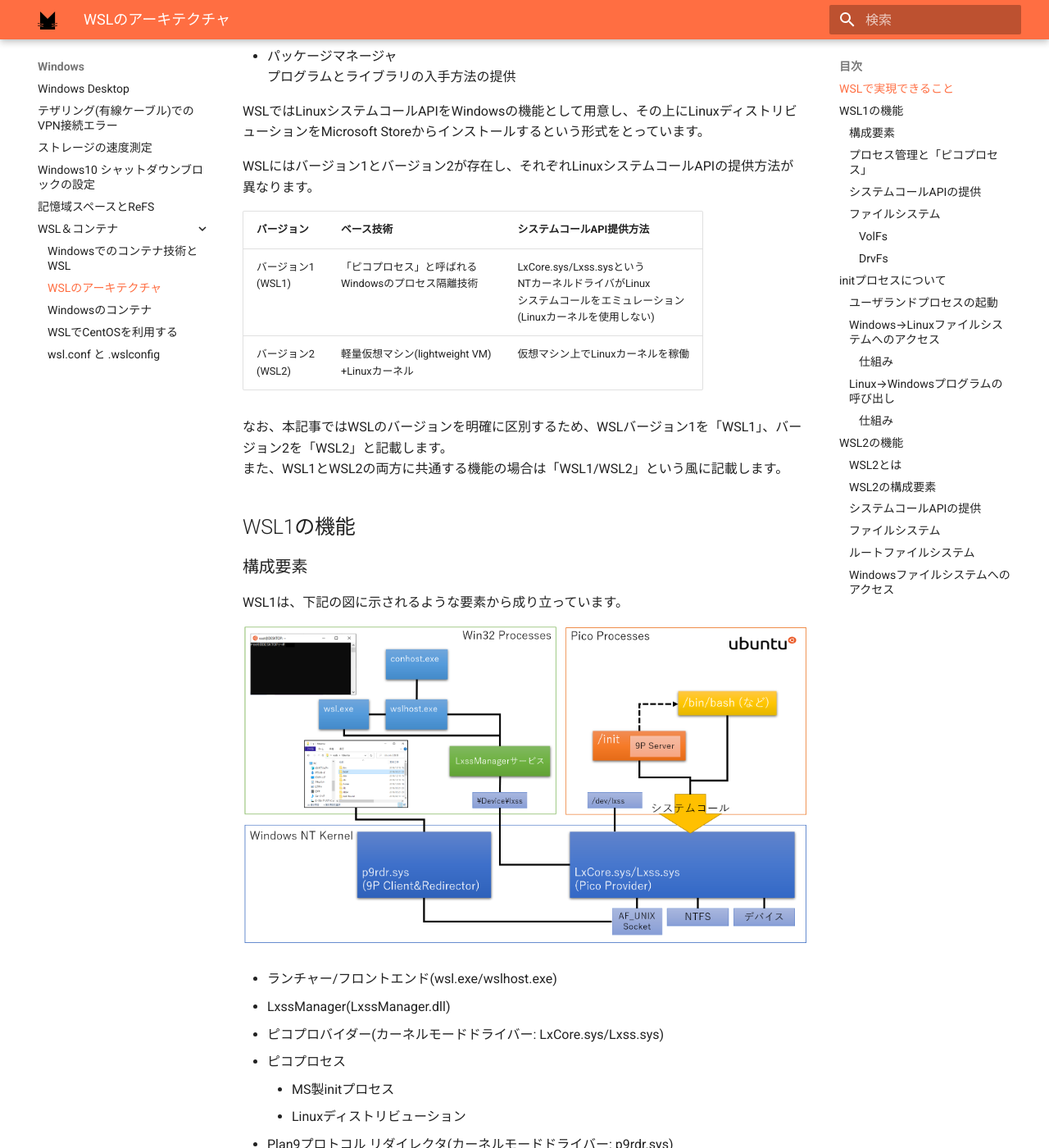
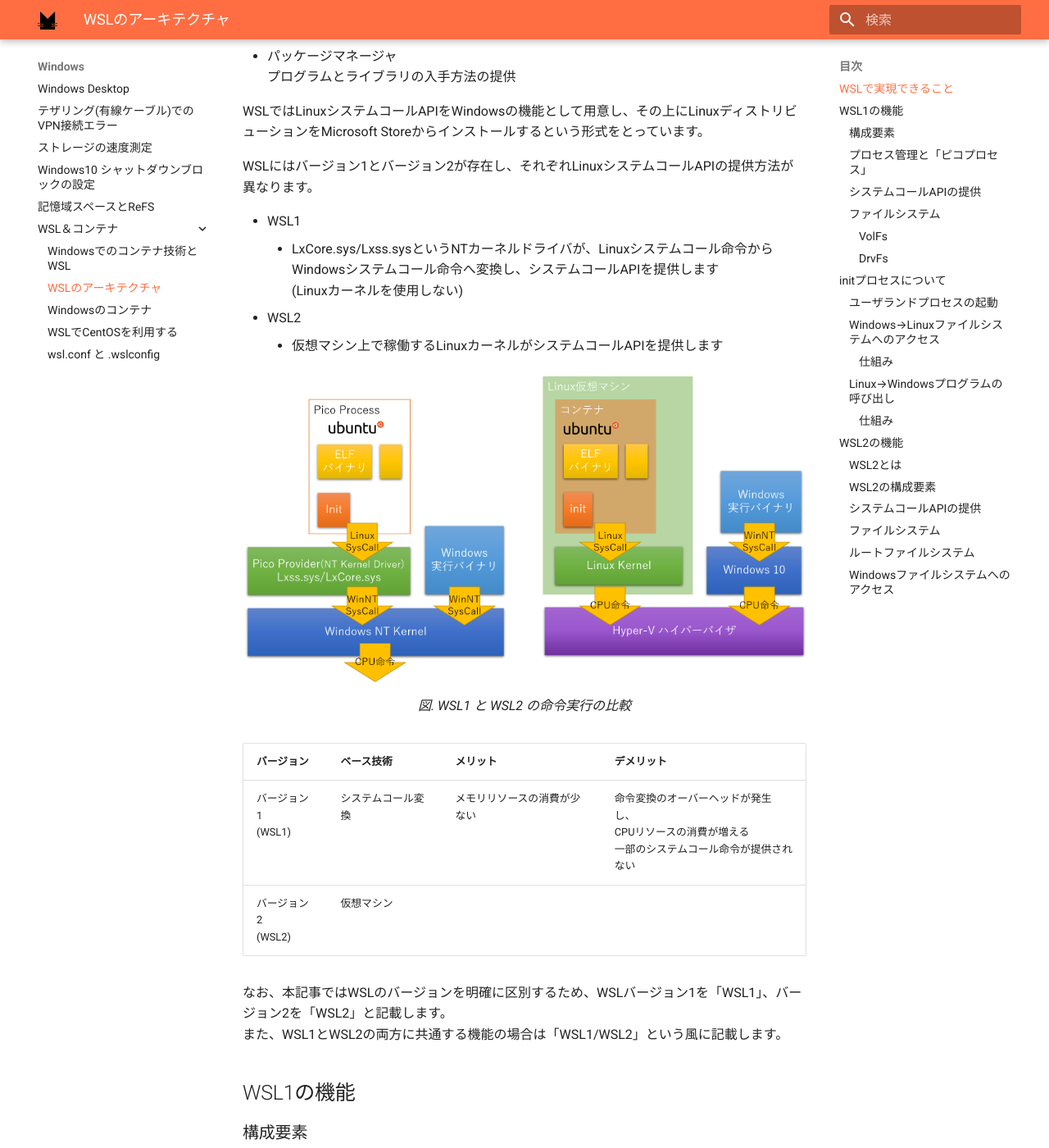
Before and after one commit to roy-n-roy/roy-n-roy.github.io, an MkDocs documentation site: the page built from docs/Windows/WSL＆コンテナ/Architecture.md, in a window 1280 px wide and 1400 px high, scrolled down 543 px. Shown: the whole window at 82% size. Built offline with MkDocs 1.6.1 and Material for MkDocs 9.7.7, drawn with Linux system fonts in a browser that asks for light colours; comment, search, counter and statistics services are not loaded; some of the changed text lies outside the part shown.

Commit message:
WSLアーキテクチャのページを編集

```diff
--- a/docs/Windows/WSL＆コンテナ/Architecture.md
+++ b/docs/Windows/WSL＆コンテナ/Architecture.md
@@ -18,10 +18,22 @@
 
 WSLにはバージョン1とバージョン2が存在し、それぞれLinuxシステムコールAPIの提供方法が異なります。
 
-| バージョン            | ベース技術                                              | システムコールAPI提供方法                   |
-| --------------------- | ------------------------------------------------------- | ------------------------------------------- |
-| バージョン1<br>(WSL1) | 「ピコプロセス」と呼ばれる<br>Windowsのプロセス隔離技術 | LxCore.sys/Lxss.sysという<br>NTカーネルドライバがLinux<br>システムコールをエミュレーション<br>(Linuxカーネルを使用しない) |
-| バージョン2<br>(WSL2) | 軽量仮想マシン(lightweight VM)<br>+Linuxカーネル        | 仮想マシン上でLinuxカーネルを稼働 |
+* WSL1
+	* LxCore.sys/Lxss.sysというNTカーネルドライバが、Linuxシステムコール命令からWindowsシステムコール命令へ変換し、システムコールAPIを提供します
+		(Linuxカーネルを使用しない)
+* WSL2
+	* 仮想マシン上で稼働するLinuxカーネルがシステムコールAPIを提供します
+
+<figure style="text-align: center;">
+<a href="/imgs/windows_wsl_compare.png" data-lightbox="windows_wsl_arch"><img src="/imgs/windows_wsl_compare.png" /></a>
+<figcaption>図. WSL1 と WSL2 の命令実行の比較</figcaption>
+</figure>
+
+| バージョン            | ベース技術         | メリット | デメリット |
+| --------------------- | ------------------ | -------- | ---------- |
+| バージョン1<br>(WSL1) | システムコール変換 | メモリリソースの消費が少ない | 命令変換のオーバーヘッドが発生し、<br>CPUリソースの消費が増える<br>一部のシステムコール命令が提供されない |
+| バージョン2<br>(WSL2) | 仮想マシン         |
+
 
 なお、本記事ではWSLのバージョンを明確に区別するため、WSLバージョン1を「WSL1」、バージョン2を「WSL2」と記載します。
 また、WSL1とWSL2の両方に共通する機能の場合は「WSL1/WSL2」という風に記載します。
@@ -30,7 +42,10 @@
 ### 構成要素
 WSL1は、下記の図に示されるような要素から成り立っています。
 
+<figure style="text-align: center;">
 <a href="/imgs/windows_wsl_wsl1.png" data-lightbox="windows_wsl_arch"><img src="/imgs/windows_wsl_wsl1.png" /></a>
+<figcaption>図. WSL1 アーキテクチャの概略</figcaption>
+</figure>
 
 * ランチャー/フロントエンド(wsl.exe/wslhost.exe)
 
@@ -141,7 +156,10 @@
 また、Windows側では`p9rdr.sys`というファイルシステムリダイレクタがカーネルモードドライバーとして稼働しています。
 このリダイレクタはWindowsプロセスから`\\wsl$`へアクセスした際に動作し、P9クライアントとしてWSL上のP9サーバへアクセスし、9Pサーバから受け取ったファイルやフォルダなどのデータをエクスプローラーなどのWindowsアプリケーション上に表現することで、WindowsからLinuxファイルシステムへのアクセスを実現しています。
 
+<figure style="text-align: center;">
 <a href="/imgs/windows_wsl_windows_to_linux_file_access.png" data-lightbox="windows_wsl_arch"><img src="/imgs/windows_wsl_windows_to_linux_file_access.png" /></a>
+<figcaption>図. 9Pを利用したLinuxファイルシステムへのアクセス</figcaption>
+</figure>
 
 ### Linux→Windowsプログラムの呼び出し
 WSLでは、WSL内のbashなどから、`cmd.exe`などのWindowsプログラムを呼び出すことができます。
```
Also changed, not shown: other parts of docs/Windows/WSL＆コンテナ/Architecture.md (+1 -1 lines), docs/imgs/windows_wsl_compare.png (added).
